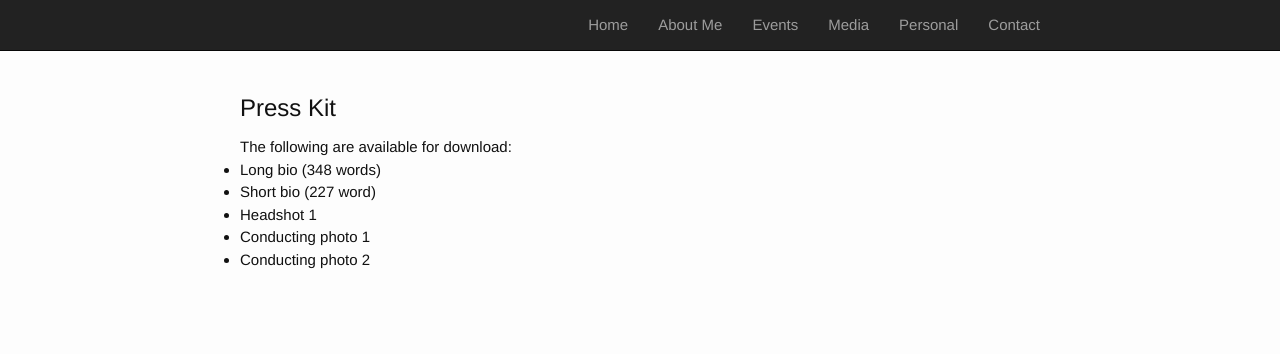
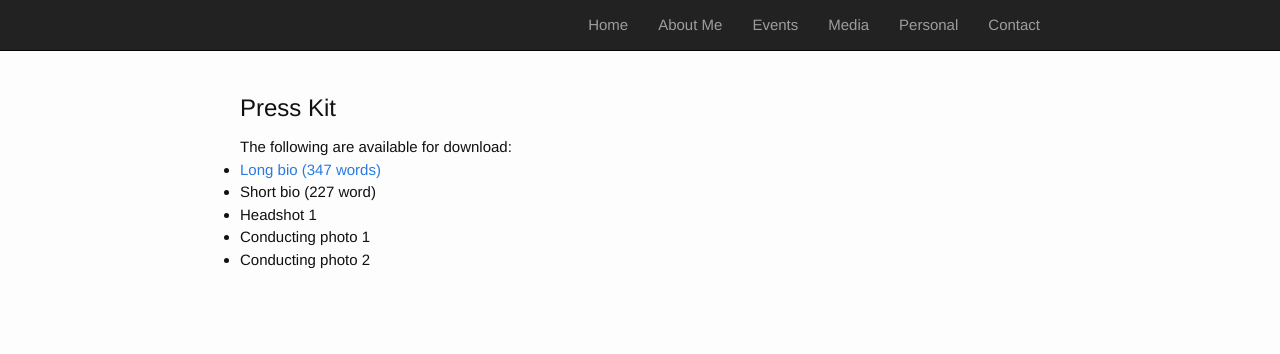
Before and after one commit to musicman10201/musicman10201.github.io, a Jekyll site: the page built from presskit.html, in a window 1280 px wide. Shown: the top 354 px of the page. Built offline with Jekyll 4.4.1, drawn with Linux system fonts in a browser that asks for light colours.

Commit message:
Update presskit.html

```diff
--- a/presskit.html
+++ b/presskit.html
@@ -7,7 +7,7 @@ permalink: /presskit/
 
 The following are available for download:
 <ul>
-  <li>Long bio (348 words)</li>
+  <li><a href="/images/media/Long bio.pdf">Long bio (347 words)</a></li>
   <li>Short bio (227 word)</li>
   <li>Headshot 1</li>
   <li>Conducting photo 1</li>
```
